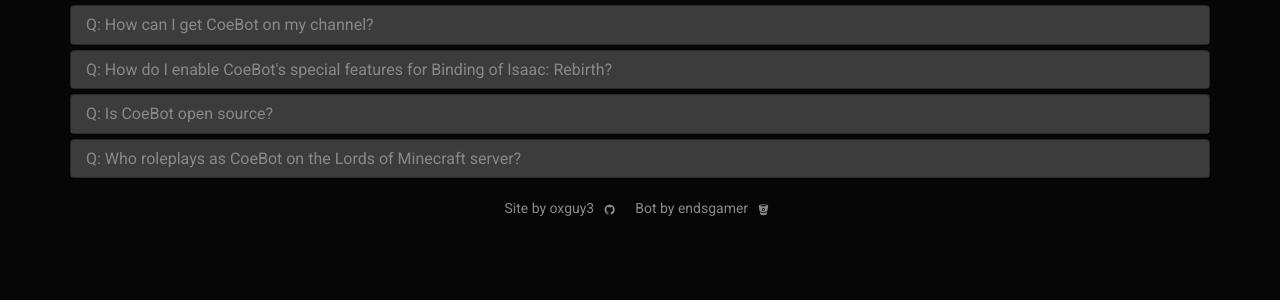
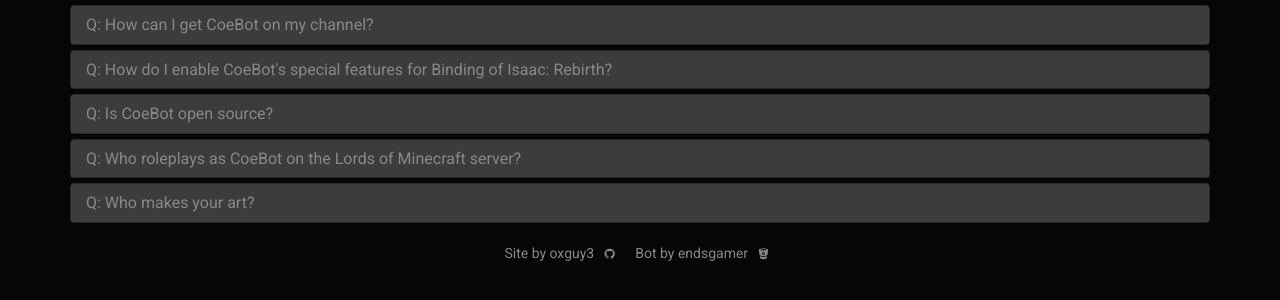
Before and after one commit to oxguy3/coebot-www, a PHP site: page /help in a window 1280 px wide. Shown: the part 206-506 px from the top of the page. Run offline with PHP 8.4, Linux system fonts and the light colour scheme; a stand-in replaces the project's code that opens the database connection; some libraries are stand-ins or nearby versions.

Commit message:
added art credits

```diff
--- a/help.php
+++ b/help.php
@@ -79,6 +79,21 @@ printNav('help');
           </div>
         </div>
 
+        <div class="panel panel-default">
+          <div class="panel-heading" role="tab" id="headingArtCredit">
+            <h4 class="panel-title">
+              <a class="collapsed" data-toggle="collapse" data-parent="#faqAccordion" href="#questionArtCredit" aria-expanded="false" aria-controls="questionArtCredit">
+                Q: Who makes your art?
+              </a>
+            </h4>
+          </div>
+          <div id="questionArtCredit" class="panel-collapse collapse" role="tabpanel" aria-labelledby="headingArtCredit">
+            <div class="panel-body">
+              The original imagery of CoeBot as a robot was conceived by the marvelous <a href="https://twitter.com/ertzyl" target="_blank">ertzyl</a>, who incidentally also designed our Twitter profile picture. Our <a href="http://coebot.tv/img/coebotsketch_1080.png">403 forbidden page art</a> was created by the dastardly <a href="https://twitter.com/coestar" target="_blank">Coestar</a>, during one of <a href="https://twitch.tv/coestar" target="_blank">his #SketchADay streams</a>. Coestar also made the <a href="https://twitchemotes.com/emote/17242" target="_blank">coeBot emote</a>, which is used for CoeBot's message bullet and for the favicon on this site. Our <a href="http://ryuski.deviantart.com/art/Coebot-tv-404-Art-512992689">404 page art</a> was created by the stupendous <a href="https://twitter.com/xxryuskixx" target="_blank">ryuski</a>. Lots of love as well to everyone else who has made fan art of CoeBot over the years; you guys are the best! &lt;3
+            </div>
+          </div>
+        </div>
+
 <!--         <div class="panel panel-default">
           <div class="panel-heading" role="tab" id="headingDifferentTwitchName">
             <h4 class="panel-title">
```
